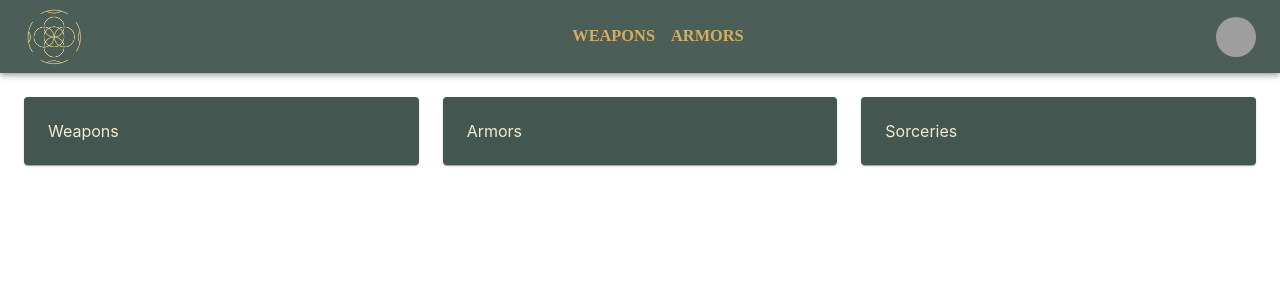
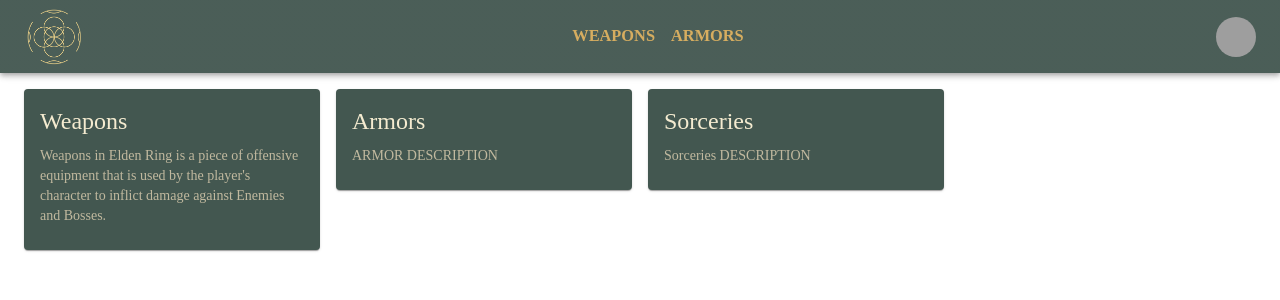
Before and after one commit to OrchyBlanco/eldenring_app, a Next.js app: page / in a window 1280 px wide. Shown: the top 300 px of the page. Built offline with nearby package versions, Linux system fonts and the light colour scheme; grey boxes are pictures that could not be loaded.

Commit message:
Creado Routing
Ahora al seleccionar una categoría y dentro de la categoria se selecciona el link init te lleva al elemento especifico desde las rutas.

```diff
--- a/components/Layout.tsx
+++ b/components/Layout.tsx
@@ -8,12 +8,12 @@
 }
 const Layout = ({ children }: Props) => {
   return (
-    <>
+
       <ThemeProvider theme={customTheme}>
         <Navbar />
         <main>{children}</main>
       </ThemeProvider>
-    </>
+
   );
 };
 
--- a/components/UI/Navbar.tsx
+++ b/components/UI/Navbar.tsx
@@ -16,7 +16,7 @@
 import Link from "next/link";
 
 const pages = [
-  { label: "Weapons", url: "/weapons" },
+  { label: "Weapons", url: "/posts" },
   { label: "Armors", url: "/armors" },
 ];
 const settings = ["Profile", "Account", "Dashboard", "Logout"];
--- a/pages/index.tsx
+++ b/pages/index.tsx
@@ -1,25 +1,61 @@
-import { Box, Button, Grid, Paper } from "@mui/material";
+import {
+  Box,
+  Button,
+  Grid,
+  Paper,
+  Typography,
+  Card,
+  CardMedia,
+  CardContent,
+  CardActions,
+} from "@mui/material";
 import type { NextPage } from "next";
 import Link from "next/link";
 
 const pages = [
-  { label: "Weapons", url: "/weapons", img: "" },
-  { label: "Armors", url: "/armors", img: "" },
-  { label: "Sorceries", url: "/sorceries", img: "" },
+  {
+    label: "Weapons",
+    endpoint: "weapons",
+    description:
+      "Weapons in Elden Ring is a piece of offensive equipment that is used by the player's character to inflict damage against Enemies and Bosses.",
+  },
+  {
+    label: "Armors",
+    endpoint: "armors",
+    description: "ARMOR DESCRIPTION",
+  },
+  {
+    label: "Sorceries",
+    endpoint: "sorceries",
+    description: "Sorceries DESCRIPTION",
+  },
 ];
 
 const Home: NextPage = () => {
   return (
     <>
-      <Box sx={{ m: 3 }}>
+      <Box sx={{ py: 2, px: 3 }}>
         <Grid
           container
-          spacing={{ xs: 2, md: 3 }}
-          columns={{ xs: 4, sm: 8, md: 12 }}
+          spacing={{ xs: 1, md: 2 }}
+          columns={{ xs: 2, sm: 12, md: 12 }}
         >
           {pages.map((page, index) => (
-            <Grid item xs={2} sm={4} md={4} key={index}>
-              <Paper sx={{ p: 3 }}>{page.label}</Paper>
+            <Grid item xs={12} sm={8} md={3} key={index}>
+              <Link href={`/categories/[endpoint]`} as={`/categories/${page.endpoint}`}>
+                <a>
+                  <Card sx={{ maxWidth: 345 }}>
+                    <CardContent>
+                      <Typography gutterBottom variant="h5" component="div">
+                        {page.label}
+                      </Typography>
+                      <Typography variant="body2" color="text.secondary">
+                        {page.description}
+                      </Typography>
+                    </CardContent>
+                  </Card>
+                </a>
+              </Link>
             </Grid>
           ))}
         </Grid>
```
Also changed, not shown: pages/categories/[endpoint]/[id].tsx (added, +10 -0 lines), pages/categories/[endpoint]/index.tsx (added, +18 -0 lines), pages/weapons/index.tsx (deleted, +0 -7 lines), public/SVG/sword.tsx (added, +15 -0 lines), public/SVG/sword.svg (added).
